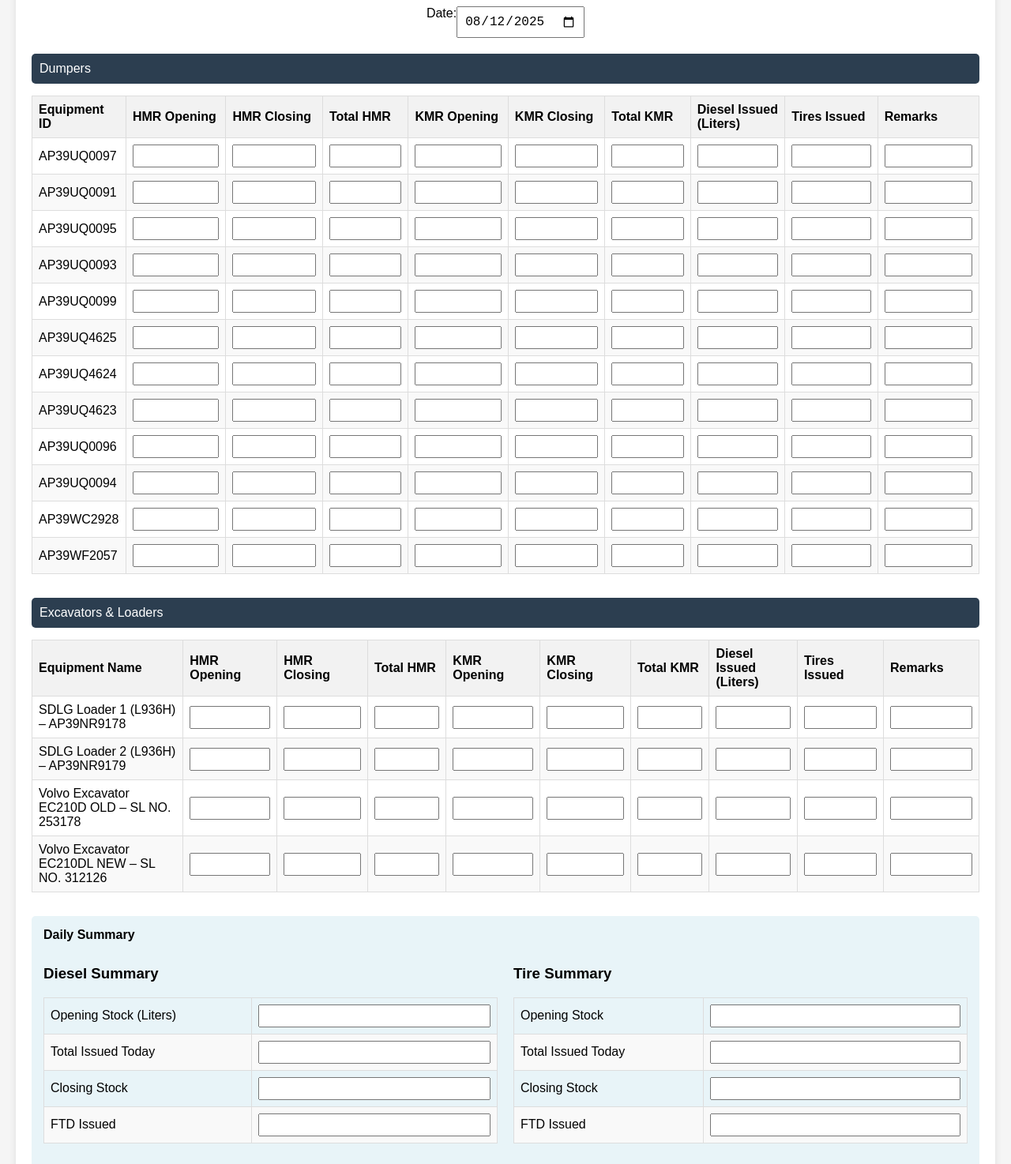
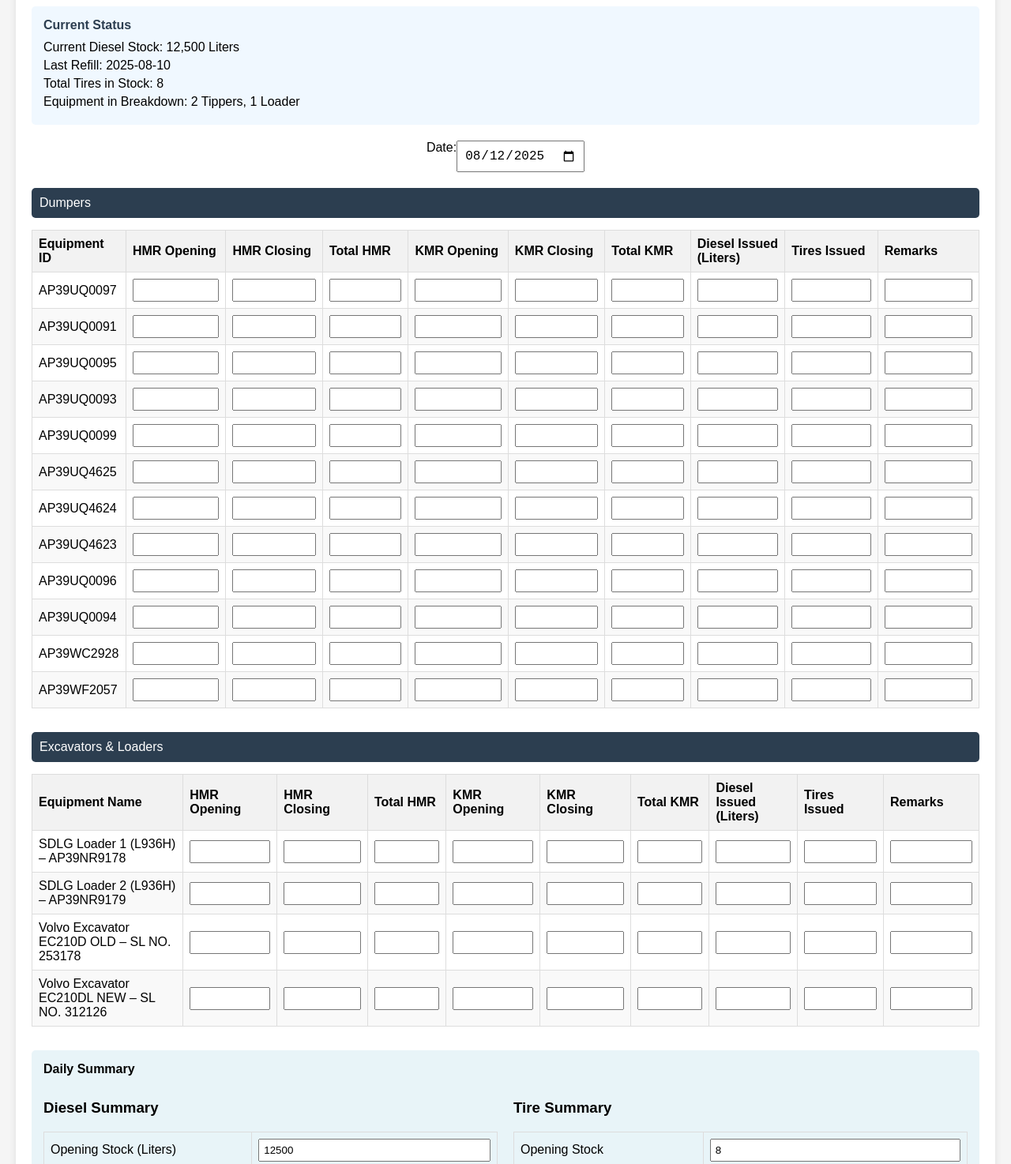
Before and after one commit to bimal-bp/Equipement_Mis_report, a plain HTML site: page index.html in a window 1280 px wide. Shown: the part 120-1594 px from the top of the page at 79% size. Drawn offline with Linux system fonts and the light colour scheme.

Commit message:
Update index.html

```diff
--- a/index.html
+++ b/index.html
@@ -1,4 +1,3 @@
-
 <!DOCTYPE html>
 <html lang="en">
 <head>
@@ -77,7 +76,7 @@
             font-weight: bold;
             margin-bottom: 10px;
         }
-        .submit-btn {
+        .submit-btn, .mis-report-btn {
             display: block;
             width: 200px;
             margin: 30px auto 0;
@@ -88,15 +87,40 @@
             border-radius: 5px;
             font-size: 16px;
             cursor: pointer;
+            text-align: center;
+            text-decoration: none;
         }
-        .submit-btn:hover {
+        .submit-btn:hover, .mis-report-btn:hover {
             background-color: #45a049;
+        }
+        .status-section {
+            background-color: #f0f8ff;
+            padding: 15px;
+            border-radius: 5px;
+            margin-bottom: 20px;
+        }
+        .status-title {
+            font-weight: bold;
+            margin-bottom: 10px;
+            color: #2c3e50;
+        }
+        .status-item {
+            margin: 5px 0;
         }
     </style>
 </head>
 <body>
     <div class="container">
         <h1>Daily Equipment Update - <span id="header-date"></span></h1>
+
+        <!-- Current Status Section -->
+        <div class="status-section">
+            <div class="status-title">Current Status</div>
+            <div class="status-item">Current Diesel Stock: 12,500 Liters</div>
+            <div class="status-item">Last Refill: 2025-08-10</div>
+            <div class="status-item">Total Tires in Stock: 8</div>
+            <div class="status-item">Equipment in Breakdown: 2 Tippers, 1 Loader</div>
+        </div>
 
         <div class="date-selector">
             <label for="update-date">Date: </label>
@@ -351,7 +375,7 @@
                     <table>
                         <tr>
                             <td>Opening Stock (Liters)</td>
-                            <td><input type="number" step="0.1" name="diesel_opening"></td>
+                            <td><input type="number" step="0.1" name="diesel_opening" value="12500"></td>
                         </tr>
                         <tr>
                             <td>Total Issued Today</td>
@@ -373,7 +397,7 @@
                     <table>
                         <tr>
                             <td>Opening Stock</td>
-                            <td><input type="number" name="tire_opening"></td>
+                            <td><input type="number" name="tire_opening" value="8"></td>
                         </tr>
                         <tr>
                             <td>Total Issued Today</td>
@@ -393,6 +417,7 @@
         </div>
 
         <button type="button" class="submit-btn" onclick="submitReport()">Submit Daily Report</button>
+        <a href="mis-report.html" class="mis-report-btn">View MIS Report</a>
     </div>
     <script>
         // Update title and header with selected date
@@ -466,7 +491,6 @@
                 });
             });
         });
-
         // Submit function
         function submitReport() {
             const date = document.querySelector('#update-date').value;
```
